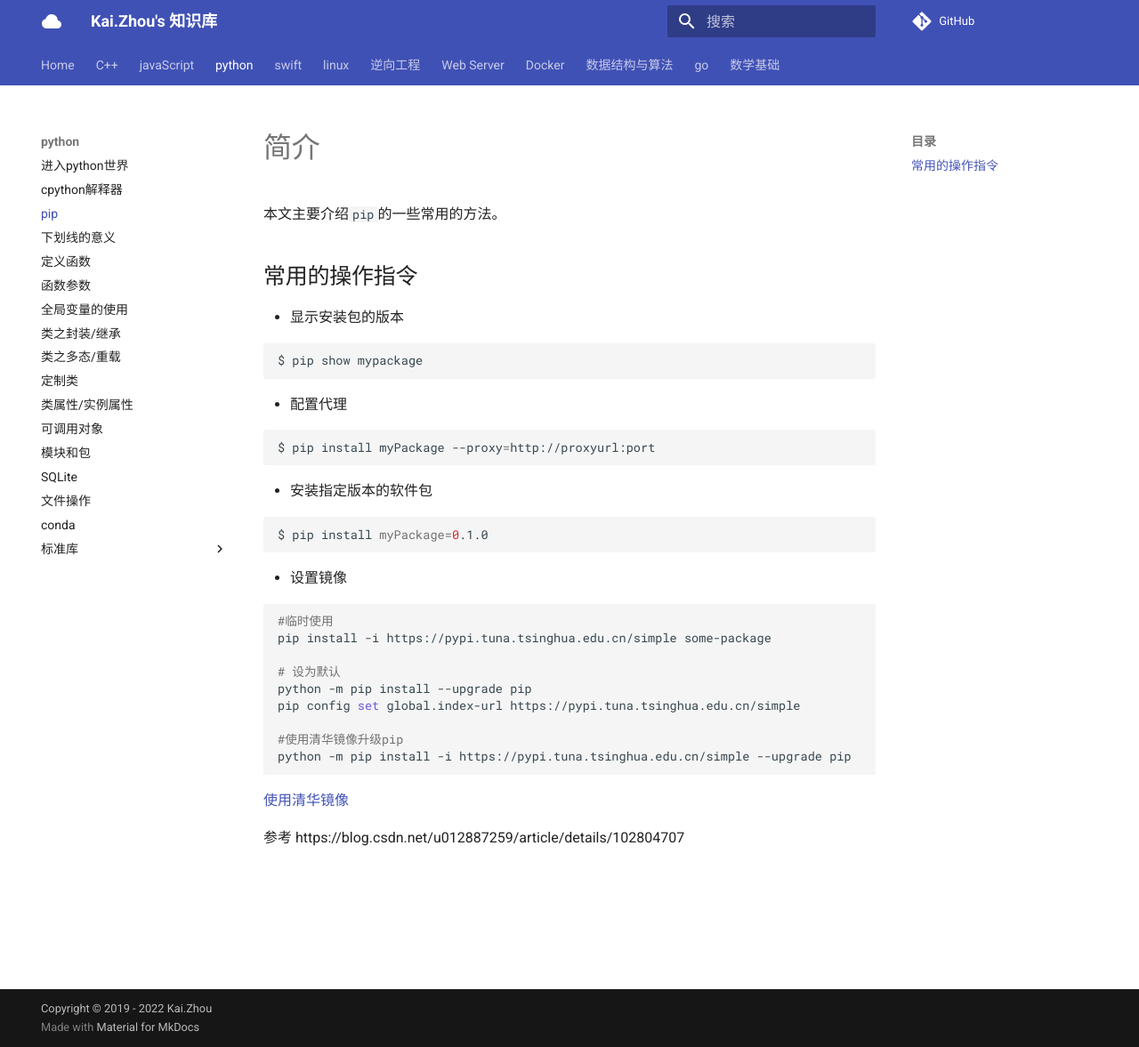
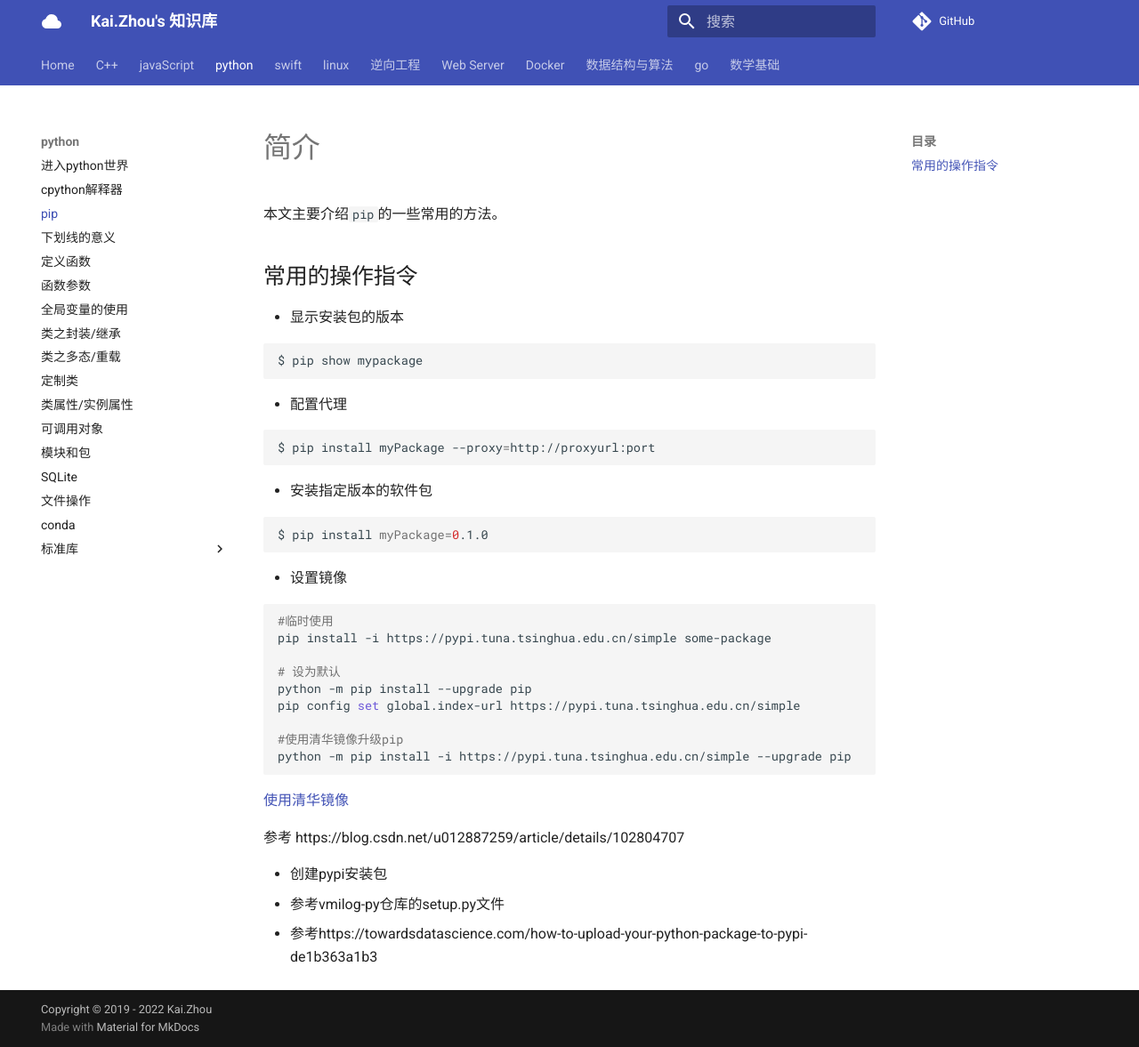
Before and after one commit to zhoukaidev/ks_blog, an MkDocs documentation site: the page built from docs/python/pip.md, in a window 1280 px wide and 1177 px high. Shown: the whole window at 89% size. Built offline with MkDocs 1.6.1 and Material for MkDocs 9.7.7, drawn with Linux system fonts in a browser that asks for light colours; comment, search, counter and statistics services are not loaded.

Commit message:
Update pip.md

```diff
--- a/docs/python/pip.md
+++ b/docs/python/pip.md
@@ -39,3 +39,7 @@ python -m pip install -i https://pypi.tuna.tsinghua.edu.cn/simple --upgrade pip
 [使用清华镜像](https://mirrors.tuna.tsinghua.edu.cn/help/pypi/)
 
 参考 https://blog.csdn.net/u012887259/article/details/102804707
+
+* 创建pypi安装包
+  * 参考vmilog-py仓库的setup.py文件
+  * 参考https://towardsdatascience.com/how-to-upload-your-python-package-to-pypi-de1b363a1b3
```
